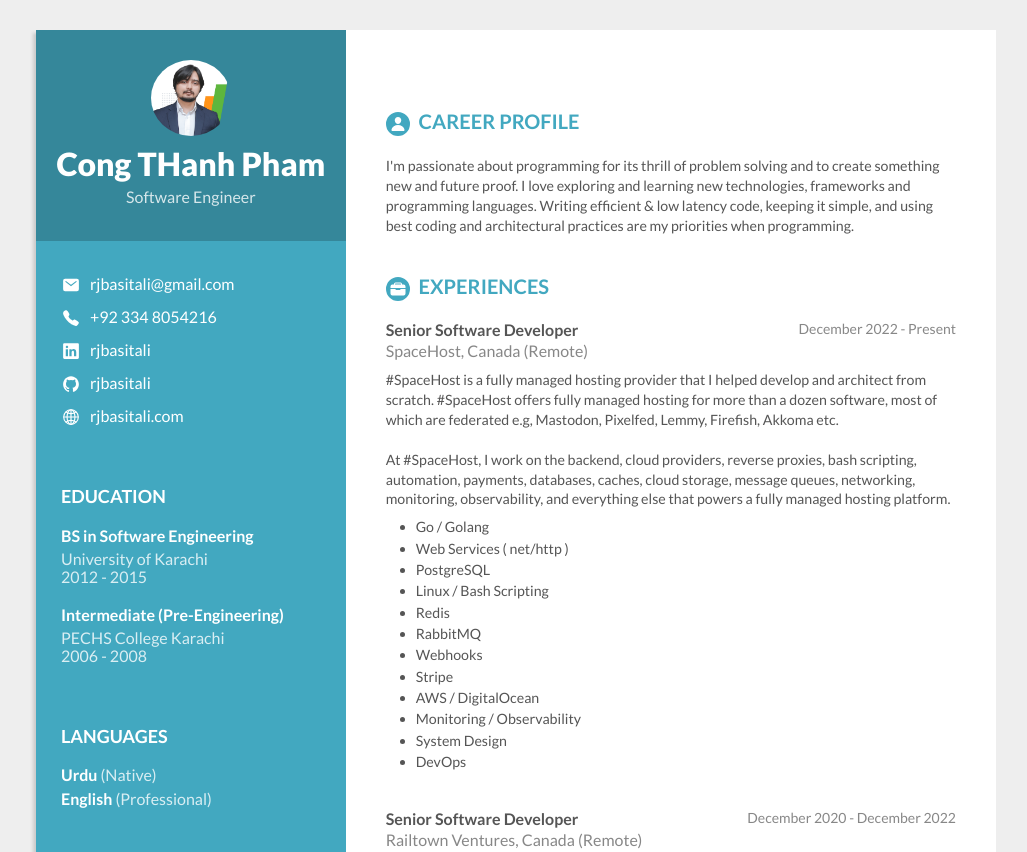
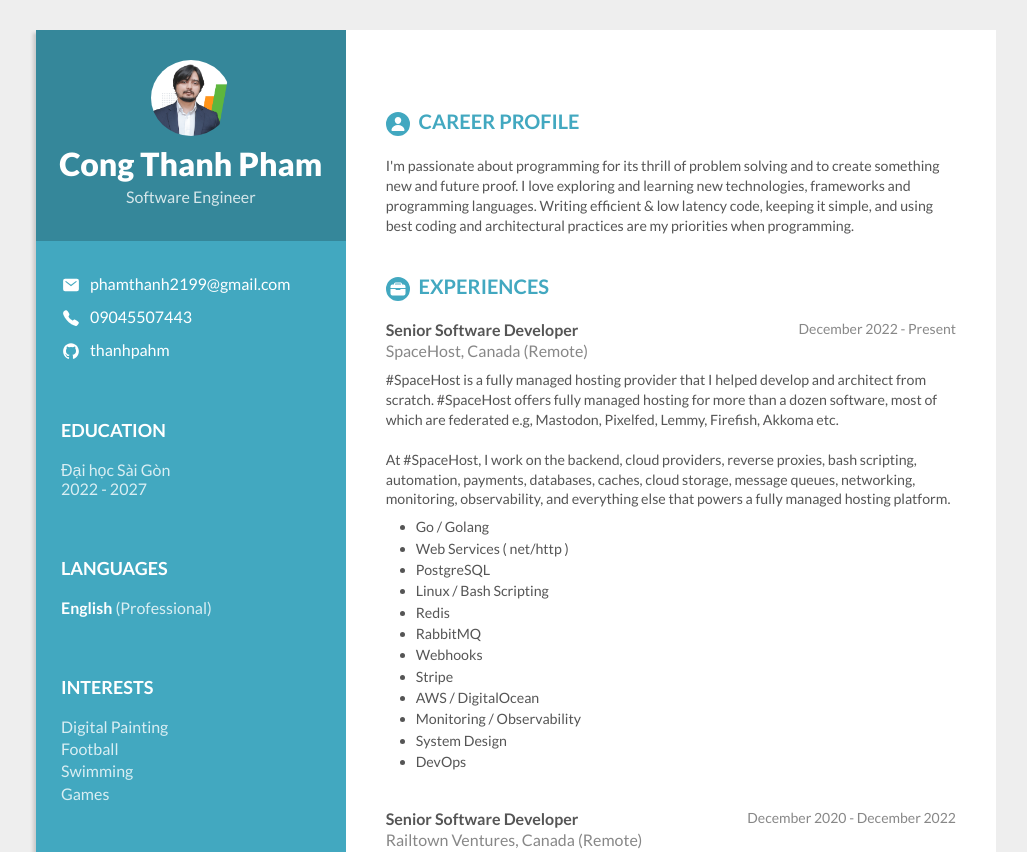
Before and after one commit to thanhpahm/Heart-Disease, a plain HTML site: page index.html in a window 1280 px wide. Shown: the top 852 px of the page, without its empty margins (124-1151 px from the left). Drawn offline with nearby package versions, Linux system fonts and the light colour scheme.

Commit message:
Update index.html

```diff
--- a/index.html
+++ b/index.html
@@ -24,44 +24,32 @@
             <div class="col span-1-of-3 personal">
                 <div class="personal-header">
                     <img src="resources/img/profile_pic2.png" alt="Profile picture">
-                    <h1>Cong THanh Pham</h1>
+                    <h1>Cong Thanh Pham</h1>
                     <p>Software Engineer</p>
                 </div>
                 <div class="personal-details">
                     <div class="personal-info">
                         <ion-icon name="mail"></ion-icon>
-                        <a href="mailto:rjbasitali@gmail.com" target="_blank">rjbasitali@gmail.com</a>
+                        <a href="" target="_blank">phamthanh2199@gmail.com</a>
                     </div>
                     <div class="personal-info">
                         <ion-icon name="call"></ion-icon>
-                        <a href="tel:0923348054216" target="_blank">+92 334 8054216</a>
-                    </div>
-                    <div class="personal-info">
-                        <ion-icon name="logo-linkedin"></ion-icon>
-                        <a href="https://www.linkedin.com/in/rjbasitali/" target="_blank">rjbasitali</a>
+                        <a href="tel:0904550743" target="_blank">09045507443</a>
                     </div>
                     <div class="personal-info">
                         <ion-icon name="logo-github"></ion-icon>
-                        <a href="https://github.com/rjbasitali" target="_blank">rjbasitali</a>
+                        <a href="https://github.com/thanhpahm" target="_blank">thanhpahm</a>
                     </div>
-                    <div class="personal-info">
-                        <ion-icon name="globe-outline"></ion-icon>
-                        <a href="https://rjbasitali.com" target="_blank">rjbasitali.com</a>
-                    </div>
+
 
                     <h3>Education</h3>
                     <div class="personal-ed">
-                        <p class="personal-ed-bold">BS in Software Engineering</p>
-                        <p class="personal-ed-light">University of Karachi<br>2012 - 2015</p>
+                        <p class="personal-ed-light">Đại học Sài Gòn<br>2022 - 2027</p>
                     </div>
-                    <div class="personal-ed">
-                        <p class="personal-ed-bold">Intermediate (Pre-Engineering)</p>
-                        <p class="personal-ed-light">PECHS College Karachi<br>2006 - 2008</p>
-                    </div>
+
 
                     <h3>Languages</h3>
                     <div class="personal-ed">
-                        <p class="personal-ed-bold">Urdu <span>(Native)</span></p>
                         <p class="personal-ed-bold">English <span>(Professional)</span></p>
                     </div>
 
```
